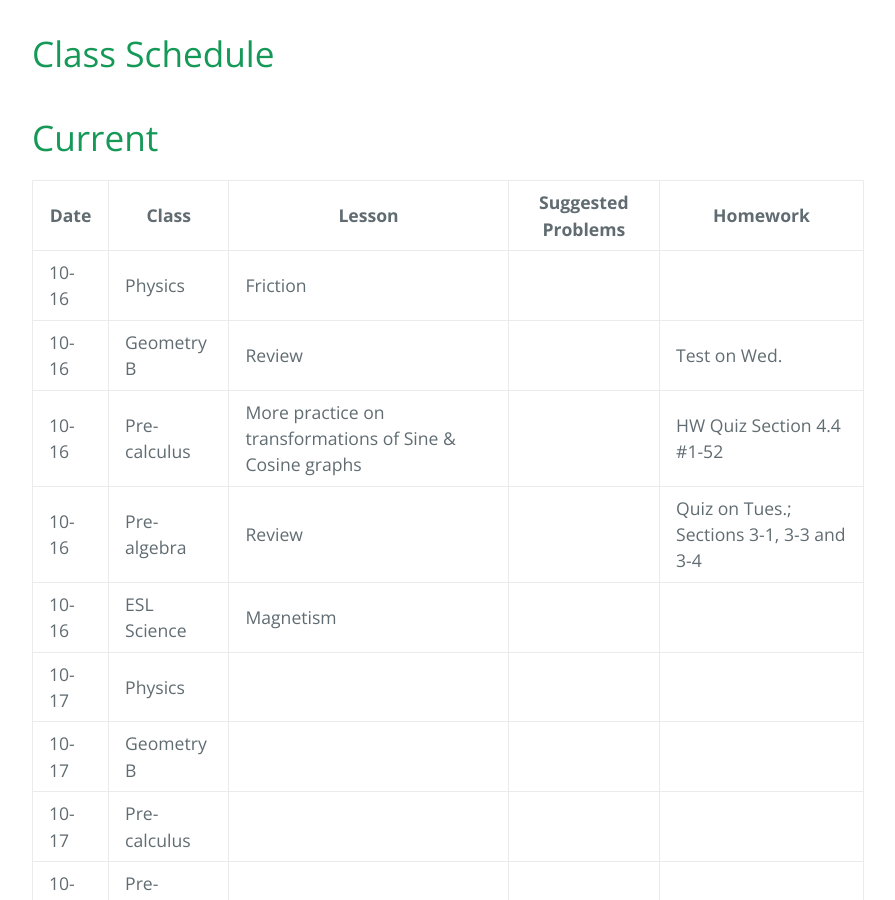
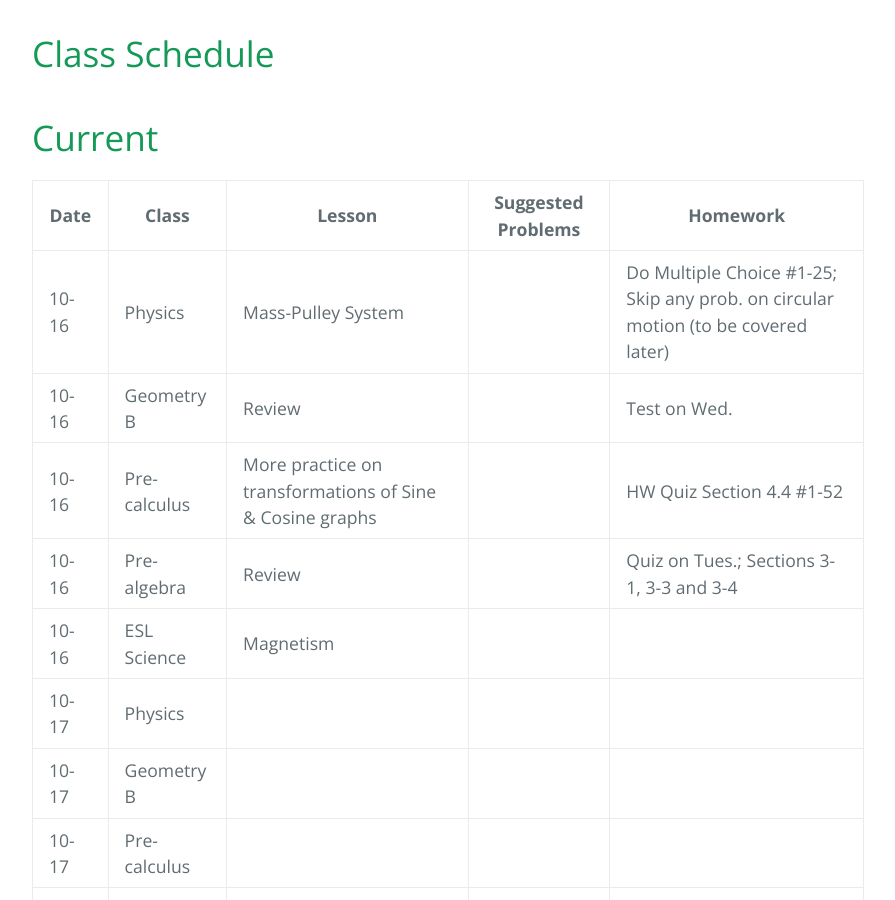
Before and after one commit to gpayoo/gpayoo, a Jekyll site: the page built from index.md, in a window 1280 px wide and 900 px high, scrolled down 388 px. Shown: the whole window, without its empty margins (192-1087 px from the left). Built offline with Jekyll 4.4.1, drawn with Linux system fonts in a browser that asks for light colours; our own code applies the rules of GitHub Pages for plain Markdown files.

Commit message:
Update index.md

```diff
--- a/index.md
+++ b/index.md
@@ -10,7 +10,7 @@ layout: default
 
 | Date | Class | Lesson | Suggested Problems | Homework |
 | ---- | ----- | ------ | -------- | ---
-| 10-16 | Physics | Friction | |
+| 10-16 | Physics | Mass-Pulley System | | Do Multiple Choice #1-25; Skip any prob. on circular motion (to be covered later)
 | 10-16 | Geometry B | Review  | |  Test on Wed. |
 | 10-16 | Pre-calculus | More practice on transformations of Sine & Cosine graphs | |  HW Quiz Section 4.4 #1-52
 | 10-16 | Pre-algebra | Review  | | Quiz on Tues.; Sections 3-1, 3-3 and 3-4
```
